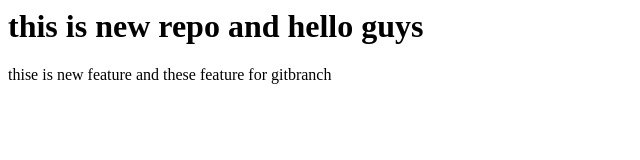
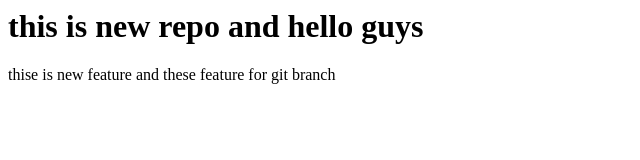
Before and after one commit to student-bhupalsharnagat/LocalRepo, a plain HTML site: page index.html in a window 1280 px wide. Shown: the full height of the page, 0-640 px from the left. Drawn offline with Linux system fonts and the light colour scheme.

```diff
--- a/index.html
+++ b/index.html
@@ -1,2 +1,2 @@
 <h1> this is new repo  and hello guys</h1>
-<p>thise is new feature and these feature for gitbranch</p>
+<p>thise is new feature and these feature for git branch</p>
```
